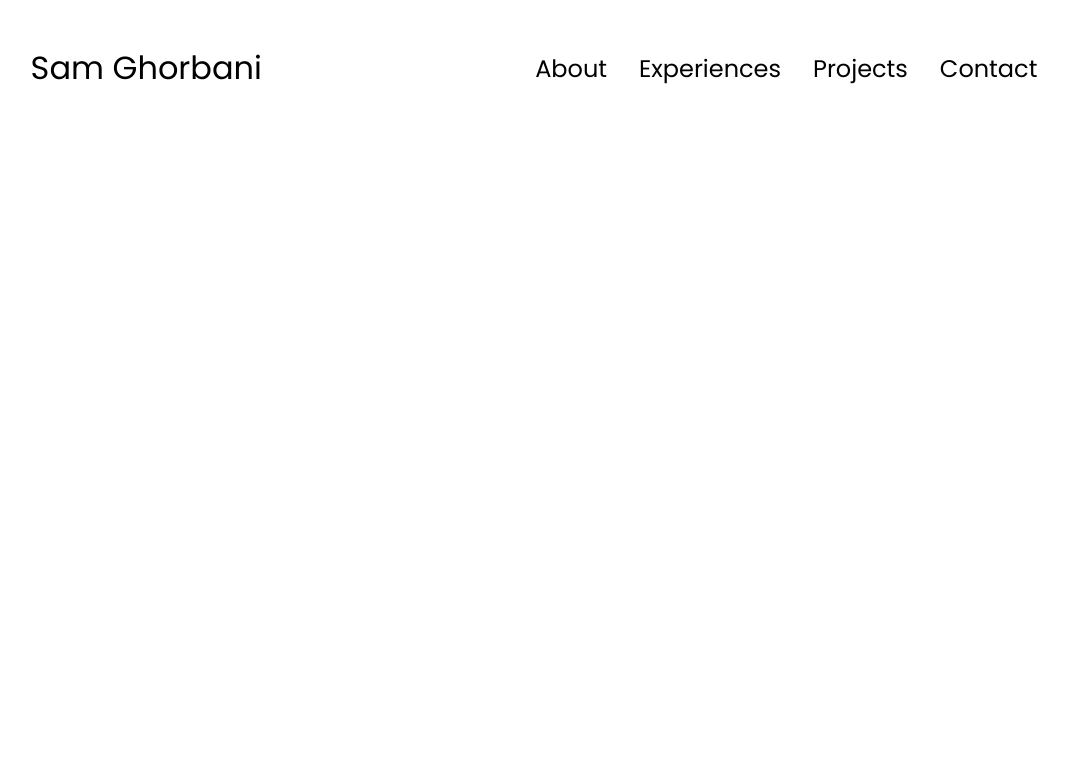
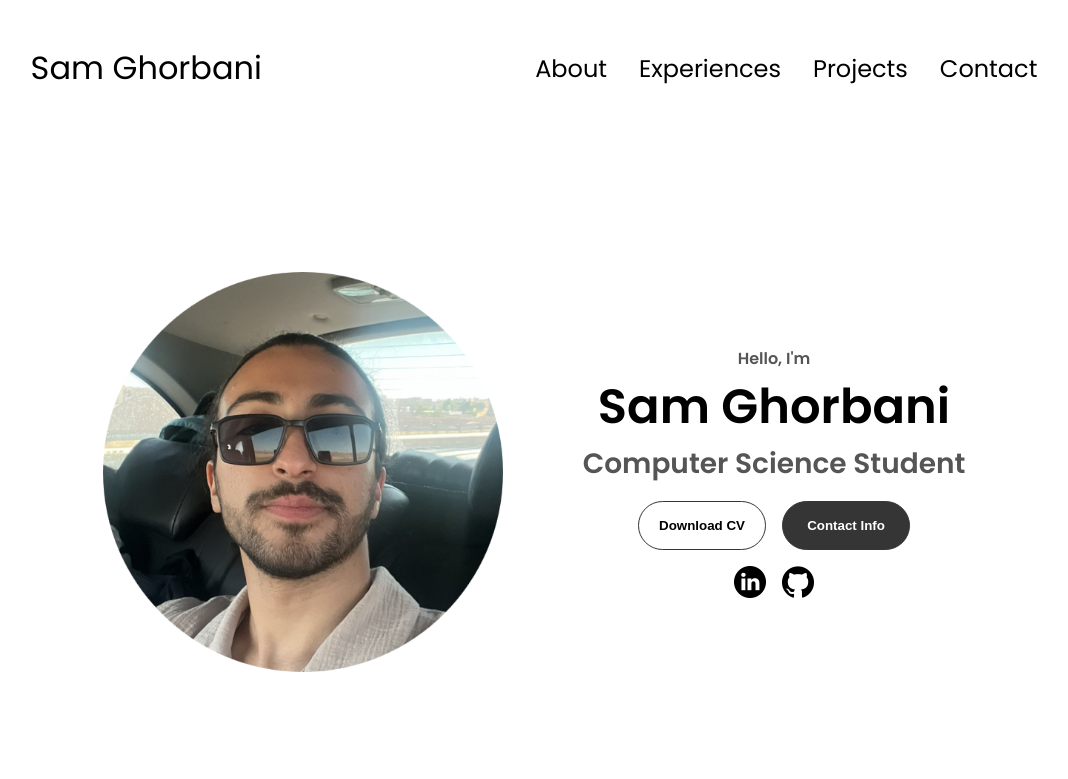
Before and after one commit to Sami-gh05/personal-portfolio-website, a plain HTML site: page index.html in a window 1280 px wide. Shown: the whole page, without its empty margins (106-1174 px from the left). Drawn offline with Linux system fonts and the light colour scheme; a web font is replaced by a local one.

Commit message:
feat: add profile section

```diff
--- a/index.html
+++ b/index.html
@@ -35,6 +35,30 @@
             </div>
         </div>
     </nav>
+    <section id="profile">
+        <div class="section__pic-container">
+            <img src ="./assets/profile-pic.PNG" alt="Sam Ghorbani Profile Picture"/>
+        </div>
+        <div class="section__text">
+            <p class="section__text__p1">Hello, I'm</p>
+            <h1 class="title">Sam Ghorbani</h1>
+            <p class="section__text__p2">Computer Science Student</p>
+            <div class="btn-container">
+                <button class="btn btn-color-2" onclick="window.open('./assets/re')">
+                    Download CV
+                </button>
+                <button class="btn btn-color-1" onclick="location.href = '/#contact'">
+                    Contact Info
+                </button>
+            </div>
+            <div id="socials-container">
+                <img src="./assets/linkedin.png" alt="My Linkedin Profile"
+                class="icon" onclick="location.href='https://Linkedin.com/'">
+                <img src="./assets/github.png" alt="My Github Profile"
+                class="icon" onclick="location.href='https://github.com/Sami-gh05'">
+            </div>
+        </div>
+    </section>
     <script src="sctipt.js"></script>
 </body>
 </html>
--- a/style.css
+++ b/style.css
@@ -153,3 +153,116 @@ a:hover{
 .hamburger-icon span:first-child{
     transform: none;
 }
+
+/* SECTIONS */
+
+section {
+    padding-top:  4vh;
+    height: 96vh;
+    margin: 0 10rem;
+    box-sizing: border-box;
+    min-height: fit-content;
+}
+
+.section-container{
+    display: flex;
+}
+
+/* PROFILE SECTION */
+
+#profile {
+    display: flex;
+    justify-content: center;
+    gap: 5rem;
+    height: 80vh;
+}
+
+.section__pic-container {
+    display: flex;
+    height: 400px;
+    width: 400px;
+    margin: auto 0;
+}
+
+.section__text {
+    align-self: center;
+    text-align: center;
+}
+
+.section__text p {
+    font-weight: 600;
+}
+
+.section__text__p1{
+    text-align: center;
+}
+
+.section__text__p2{
+    font-size: 1.75rem;
+    margin-bottom: 1rem;
+}
+
+.title {
+    font-size: 3rem;
+    text-align: center;
+}
+
+#socials-container{
+    display: flex;
+    justify-content: center;
+    margin-top: 1rem;
+    gap: 1rem;
+}
+
+/* ICONS */
+
+.icon {
+    cursor: pointer;
+    height: 2rem;
+}
+
+/* BUTTONS */
+
+.btn-container {
+    display: flex;
+    justify-content: center;
+    gap: 1rem;
+
+}
+
+.btn {
+    font-weight: 600;
+    transition: a 300ms ease;
+    padding: 1rem;
+    width: 8rem;
+    border-radius: 2rem;
+}
+
+.btn-color-1, .btn-color-2{
+    border: rgb(53,53,53), 0.1rem solid;
+}
+
+.btn-color-1:hover, .btn-color-2:hover{
+    cursor: pointer;
+}
+
+.btn-color-1, .btn-color-2:hover{
+    background: rgb(53,53,53);
+    color: white;
+}
+
+.btn-color-1:hover{
+    background: rgb(0, 0, 0);
+}
+
+.btn-color-2{
+    background: none;
+}
+
+.btn-color-2:hover {
+    border: rgb(255,255,255) 0.1rem solid;
+}
+
+.btn-container{
+    gap: 1rem;
+}
```
Also changed, not shown: assets/profile-pic.png (added).
